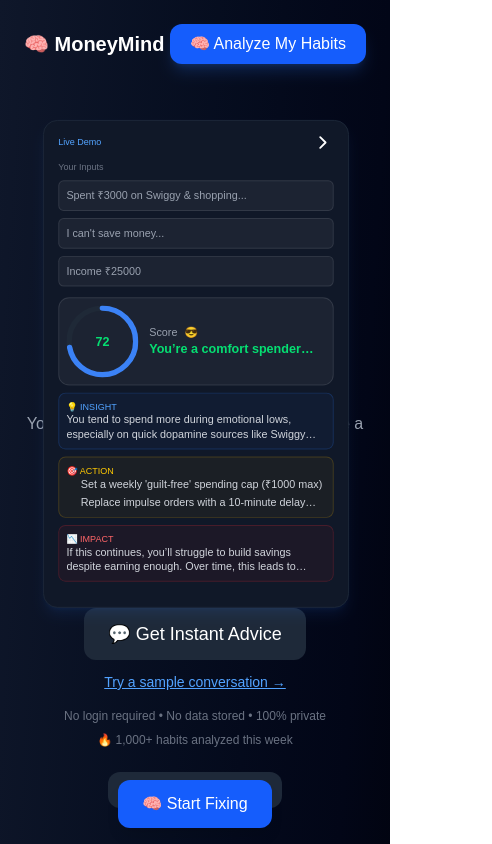
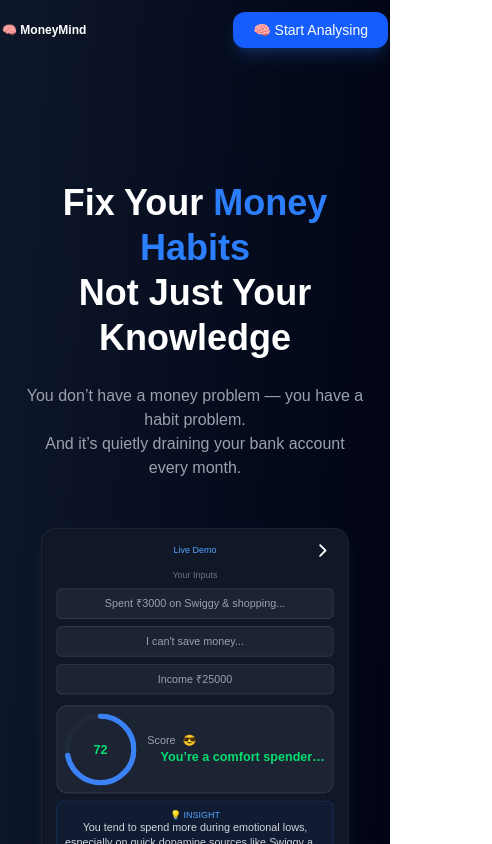
Before and after one commit to Edasgh/moneymind, a Next.js app: page / in a window 390 px wide. Shown: the top 844 px of the page, 492 px wide, since content can reach past the window. Built offline with nearby package versions, Linux system fonts and the light colour scheme.

Commit message:
"Fully responsive"

```diff
--- a/app/analyze/page.tsx
+++ b/app/analyze/page.tsx
@@ -489,17 +489,20 @@ export default function AnalyzePage() {
   const imColor = sectionColors.impact;
 
   return (
-    <div className="min-h-screen bg-linear-to-br from-[#0f172a] to-black text-white p-6">
+    <div className="min-h-screen bg-linear-to-br from-[#0f172a] to-black text-white px-1.5 py-3 md:p-6">
       {/* NAVBAR */}
-      <nav className="flex justify-between items-center max-w-6xl mx-auto">
-        <Link href={"/"} className="text-xl font-bold cursor-pointer">
+      <nav className="flex justify-between items-center max-w-6xl mx-auto mb-20 md:mb-5">
+        <Link
+          href={"/"}
+          className="text-xs md:text-xl font-bold cursor-pointer"
+        >
           🧠 MoneyMind
         </Link>
 
         {/* 👉 PRIMARY ACTION */}
         <Link
           href={"/chat"}
-          className="bg-blue-600 px-5 py-2 rounded-xl shadow-lg shadow-blue-500/20 hover:scale-105 transition"
+          className="bg-blue-600 px-5 py-2 text-sm md:text-lg rounded-xl shadow-lg shadow-blue-500/20 hover:scale-105 transition"
         >
           💬 Get Instant Advice
         </Link>
@@ -532,8 +535,8 @@ export default function AnalyzePage() {
         />
 
         <div className="flex gap-1.5 justify-between items-center w-full h-16">
-          <div className="flex gap-1.5 justify-start items-center cursor-pointer flex-1">
-            Harsh Mode &nbsp; :
+          <div className="flex gap-1.5 justify-start items-center cursor-pointer flex-1 text-xs md:text-lg">
+            Harsh Mode &nbsp;:
             {harshMode ? (
               <ToggleRight
                 onClick={() => setHarshMode(!harshMode)}
--- a/app/chat/page.tsx
+++ b/app/chat/page.tsx
@@ -60,29 +60,20 @@ export default function ChatPage() {
     setLoading(false);
   };
 
-  // const followUps = [
-  //   "What usually triggers this spending?",
-  //   "How often does this happen?",
-  //   "Do you regret it later?",
-  // ];
-
-  // const handleFallbackFollowUp = () => {
-  //   const random = followUps[Math.floor(Math.random() * followUps.length)];
-
-  //   setMessages((prev) => [...prev, { type: "bot", text: random }]);
-  // };
-
   return (
-    <div className="min-h-screen bg-linear-to-br from-[#0f172a] to-black text-white p-6">
+    <div className="min-h-screen bg-linear-to-br from-[#0f172a] to-black text-white px-1.5 py-3 md:p-6">
       <nav className="flex justify-between items-center max-w-6xl mx-auto">
-        <Link href={"/"} className="text-xl font-bold cursor-pointer">
+        <Link
+          href={"/"}
+          className="text-xs md:text-xl font-bold cursor-pointer"
+        >
           🧠 MoneyMind
         </Link>
 
         {/* 👉 PRIMARY ACTION */}
         <Link
           href={"/analyze"}
-          className="bg-blue-600 px-5 py-2 rounded-xl shadow-lg shadow-blue-500/20 hover:scale-105 transition"
+          className="bg-blue-600 px-5 py-2 text-sm md:text-lg rounded-xl shadow-lg shadow-blue-500/20 hover:scale-105 transition"
         >
           🧠 Analyze My Habits
         </Link>
--- a/app/components/DemoAnalysis.tsx
+++ b/app/components/DemoAnalysis.tsx
@@ -155,7 +155,7 @@ export default function DemoAnalysis({
       initial={{ opacity: 0, x: 40, scale: 1 }}
       animate={{ opacity: 1, x: 0, scale: 0.9 }}
       transition={{ delay: 0.5 }}
-      className="absolute top-30 right-6 w-85 origin-top group"
+      className="mt-12 lg:mt-0 lg:absolute lg:top-30 lg:right-6 w-full max-w-sm mx-auto lg:w-85 origin-top group"
     >
       <div className="p-4 space-y-3 rounded-2xl bg-gray-900 border border-gray-800 shadow-lg shadow-blue-500/10 relative">
         <p className="text-[10px] text-blue-400">Live Demo</p>
--- a/app/components/DemoChat.tsx
+++ b/app/components/DemoChat.tsx
@@ -56,7 +56,7 @@ export default function DemoChat() {
       initial={{ opacity: 0, y: 40 }}
       animate={isInView ? { opacity: 1, y: 0 } : {}}
       transition={{ duration: 0.6 }}
-      className="mt-5 w-140 bg-gray-900 p-5 rounded-2xl border border-gray-800 text-left shadow-lg shadow-blue-500/10 relative group"
+      className="mt-5 w-85 md:w-140 bg-gray-900 p-5 rounded-2xl border border-gray-800 text-left shadow-lg shadow-blue-500/10 relative group"
     >
       {/* LABEL */}
       <p className="text-xs text-gray-500 mb-3">Live AI preview</p>
--- a/app/components/HowItWorks.tsx
+++ b/app/components/HowItWorks.tsx
@@ -30,7 +30,7 @@ function ScoreCardPreview({ score, result }: { score: number; result: any }) {
   };
 
   return (
-    <div className="flex gap-5 items-center justify-center p-0 w-full scale-[0.7]">
+    <div className="flex flex-col md:flex-row gap-5 items-center justify-center -mt-23.75 -mb-20.75 md:mt-0 md:mb-0 p-0 w-full scale-[0.5] md:scale-[0.7]">
       {/* Progress Ring */}
       <motion.div
         initial={{ opacity: 0, scale: 0.8 }}
@@ -91,7 +91,7 @@ function ScoreCardPreview({ score, result }: { score: number; result: any }) {
         initial={{ opacity: 0, y: 20 }}
         animate={{ opacity: 1, y: 0 }}
         transition={{ delay: 0.2 }}
-        className="p-6 rounded-2xl bg-white/5 backdrop-blur-lg border border-white/10 min-w-142.5 flex-2 hover:scale-[1.02] transition-transform duration-300"
+        className="p-6 rounded-2xl bg-white/5 backdrop-blur-lg border border-white/10 min-w-130 md:min-w-142.5 flex-2 hover:scale-[1.02] transition-transform duration-300"
       >
         <div className="flex items-center gap-3 mb-3">
           <div className="w-10 h-10 rounded-full bg-linear-to-br from-pink-500 to-purple-500 flex items-center justify-center text-lg">
@@ -104,7 +104,7 @@ function ScoreCardPreview({ score, result }: { score: number; result: any }) {
         </div>
 
         <h2
-          className={`text-3xl font-semibold whitespace-pre-line ${getColor()}`}
+          className={`text-2xl md:text-3xl font-semibold whitespace-pre-line ${getColor()}`}
         >
           {(() => {
             if (!result?.personality) return "";
@@ -116,7 +116,7 @@ function ScoreCardPreview({ score, result }: { score: number; result: any }) {
           })()}
         </h2>
 
-        <p className="text-sm text-gray-400 mt-2 whitespace-pre-line">
+        <p className="text-sm text-gray-400 mt-2 whitespace-pre-line hidden md:block">
           {result?.personality}
         </p>
       </motion.div>
@@ -144,7 +144,7 @@ export default function HowItWorks() {
       desc: "Just chat naturally or add a few details about your spending, income, and struggles. No spreadsheets, no complexity — just your real life.",
 
       ui: (
-        <div className="relative group w-140 mx-auto">
+        <div className="relative group xs:w-70 sm:w-80 md:w-140 mx-auto">
           {/* Card */}
           <div className="p-5 space-y-4 rounded-2xl bg-white/5 border border-white/10 backdrop-blur-xl shadow-lg">
             {/* Fake Inputs */}
@@ -184,7 +184,7 @@ export default function HowItWorks() {
       title: "AI detects hidden behavior patterns",
       desc: "MoneyMind analyzes your inputs to uncover emotional spending triggers, money leaks, and habits you don’t even notice.",
       ui: (
-        <div className="flex flex-col items-center justify-center h-32 text-gray-400 text-md w-140">
+        <div className="flex flex-col items-center justify-center h-32 text-gray-400 text-md xs:w-70 sm:w-80 md:w-140">
           <motion.div
             animate={{ opacity: [0.3, 1, 0.3] }}
             transition={{ repeat: Infinity, duration: 1.5 }}
@@ -198,7 +198,7 @@ export default function HowItWorks() {
       title: "Get a clear score + actionable plan",
       desc: "Receive a financial behavior score, personality insights, and simple fixes you can actually follow in daily life.",
       ui: (
-        <div className="scale-[0.7] origin-top h-100 w-140 relative group">
+        <div className="scale-[0.7] origin-top h-100 w-70 md:w-140 relative group">
           <div className="p-3 space-y-0.5 rounded-2xl bg-white/5 border border-white/10 backdrop-blur-xl shadow-lg">
             <ScoreCardPreview result={dummyResult} score={72} />
 
@@ -296,7 +296,7 @@ export default function HowItWorks() {
       title: "Start a natural conversation",
       desc: "Ask anything about your money — spending habits, savings problems, or financial confusion. Just type like you're talking to a friend.",
       ui: (
-        <div className="relative group w-140 mx-auto">
+        <div className="relative group xs:w-70 sm:w-80 md:w-140 mx-auto">
           <div className="p-5 space-y-3 rounded-2xl bg-white/5 border border-white/10 backdrop-blur-xl shadow-lg">
             {/* User Message */}
             <div className="flex justify-end">
@@ -343,7 +343,7 @@ export default function HowItWorks() {
       title: "AI understands your situation",
       desc: "MoneyMind remembers your conversation, detects patterns, and asks smart follow-ups to deeply understand your behavior.",
       ui: (
-        <div className="flex flex-col items-center justify-center h-32 text-gray-400 text-md w-140">
+        <div className="flex flex-col items-center justify-center h-32 text-gray-400 text-md xs:w-70 sm:w-80 md:w-140">
           <motion.div
             animate={{ opacity: [0.3, 1, 0.3] }}
             transition={{ repeat: Infinity, duration: 1.5 }}
@@ -358,7 +358,7 @@ export default function HowItWorks() {
       title: "Get instant guidance",
       desc: "Receive real-time advice, mindset shifts, and simple actions — all personalized to your habits and lifestyle.",
       ui: (
-        <div className="relative group w-140 mx-auto">
+        <div className="relative group xs:w-70 sm:w-80 md:w-140 mx-auto">
           <div className="p-5 space-y-3 rounded-2xl bg-white/5 border border-white/10 backdrop-blur-xl shadow-lg">
             {/* AI Advice */}
             <div className="flex justify-start">
--- a/app/page.tsx
+++ b/app/page.tsx
@@ -25,19 +25,22 @@ export default function Home() {
   };
 
   return (
-    <div className="min-h-screen bg-linear-to-br from-[#0f172a] via-[#020617] to-black text-white">
+    <div className="min-h-screen bg-linear-to-br from-[#0f172a] via-[#020617] to-black text-white overflow-x-hidden">
       {/* NAVBAR */}
-      <nav className="flex justify-between items-center p-6 max-w-6xl mx-auto">
-        <Link href={"/"} className="text-xl font-bold cursor-pointer">
+      <nav className="flex justify-between items-center px-0.5 py-3 md:p-6 max-w-6xl mx-auto">
+        <Link
+          href={"/"}
+          className="text-xs md:text-xl font-bold cursor-pointer"
+        >
           🧠 MoneyMind
         </Link>
 
         {/* 👉 PRIMARY ACTION */}
         <Link
           href={"/analyze"}
-          className="bg-blue-600 px-5 py-2 rounded-xl shadow-lg shadow-blue-500/20 hover:scale-105 transition"
+          className="bg-blue-600 px-5 py-2 text-sm md:text-lg rounded-xl shadow-lg shadow-blue-500/20 hover:scale-105 transition"
         >
-          🧠 Analyze My Habits
+          🧠 Start Analysing
         </Link>
       </nav>
 
@@ -70,12 +73,15 @@ export default function Home() {
           And it’s quietly draining your bank account every month.
         </motion.p>
 
+        {/* LIVE EXAMPLE */}
+        <DemoAnalysis />
+
         {/* 👉 MAIN CTA SECTION */}
         <motion.div
           initial={{ opacity: 0, scale: 0.9 }}
           animate={{ opacity: 1, scale: 1 }}
           transition={{ delay: 0.6 }}
-          className="mt-8 flex justify-center gap-4 flex-wrap"
+          className="mt-0 lg:mt-8 flex justify-center gap-4 flex-wrap"
         >
           {/* 🔥 PRIMARY CTA */}
           <Link
@@ -131,9 +137,6 @@ export default function Home() {
           👀 See How It Works
         </motion.button>
       </motion.section>
-
-      {/* LIVE EXAMPLE */}
-      <DemoAnalysis />
 
       {/* SEPARATOR */}
       <div className="h-px bg-gray-800 max-w-4xl mx-auto mt-20" />
@@ -229,16 +232,7 @@ export default function Home() {
           🧠 Fix My Money Habits
         </motion.button>
       </section>
-      {/* STICKY MOBILE CTA */}
-      <div className="fixed bottom-4 left-0 right-0 flex justify-center md:hidden">
-        <button
-          onClick={() => router.push("/analyze")}
-          className="bg-blue-600 px-6 py-3 rounded-xl shadow-lg"
-        >
-          🧠 Start Fixing
-        </button>
-      </div>
-      <Footer/>
+      <Footer />
     </div>
   );
 }
```
Also changed, not shown: 1 other file (tests, documents, lock files or other folders).
